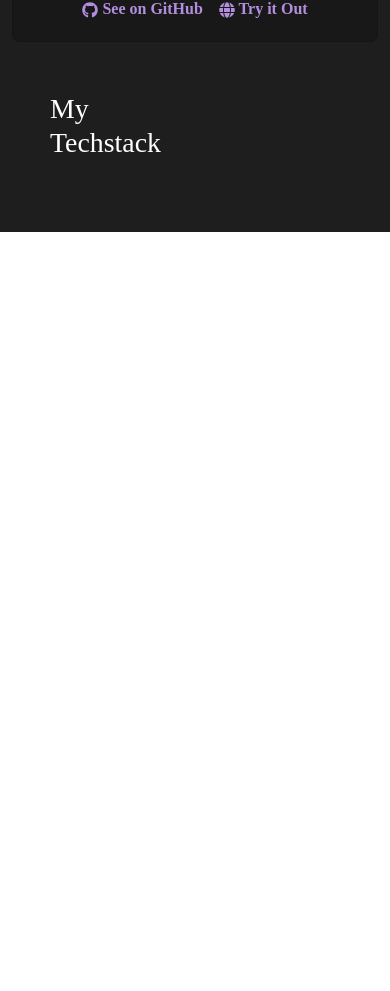
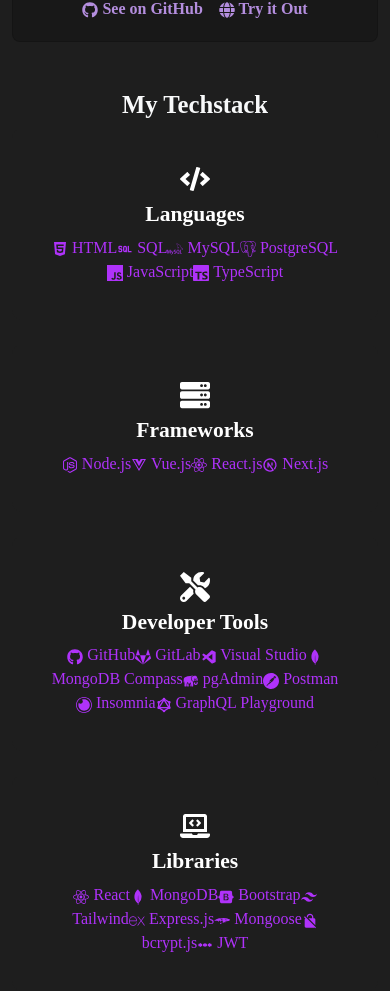
Before and after one commit to Kenhie94/kenjyjap.github.io, a Next.js app in the folder client/: page / in a window 390 px wide. Shown: the part 9075-10066 px from the top of the page. Before the commit the page ends 9307 px from the top, so only its background shows below. Built offline with nearby package versions, Linux system fonts and the light colour scheme; a web font is replaced by a local one.

Commit message:
added icons to techCategories

```diff
--- a/client/src/app/components/techstack/Teckstack.js
+++ b/client/src/app/components/techstack/Teckstack.js
@@ -1,12 +1,90 @@
-import "./techstackstyle.css"
+import "./techstackstyle.css";
 
-export default function Techstack() {
+import React from "react";
+import { FaCode, FaServer, FaTools, FaLaptopCode, FaHtml5, FaNodeJs, FaVuejs, FaReact, FaGithub, FaGitlab, FaBootstrap } from "react-icons/fa";
+import { TbSql, TbBrandNextjs, TbBrandGraphql, TbPassword } from "react-icons/tb"
+import { SiMysql, SiPostgresql, SiJavascript, SiTypescript, SiMongodb, SiPostman, SiInsomnia, SiTailwindcss, SiExpress, SiMongoose } from "react-icons/si";
+import { BiLogoVisualStudio } from "react-icons/bi";
+import { GiElephant } from "react-icons/gi";
+import { MdNoEncryption } from "react-icons/md";
+
+
+// Sample Data with React Icons
+const techCategories = [
+  {
+    title: "Languages",
+    icon: <FaCode size={30} />,
+    technologies: [
+      { name: "HTML", icon: <FaHtml5 /> },
+      { name: "SQL", icon: <TbSql /> },
+      { name: "MySQL", icon: <SiMysql /> },
+      { name: "PostgreSQL", icon: <SiPostgresql /> },
+      { name: "JavaScript", icon: <SiJavascript /> },
+      { name: "TypeScript", icon: <SiTypescript /> },
+    ],
+  },
+  {
+    title: "Frameworks",
+    icon: <FaServer size={30} />,
+    technologies: [
+      { name: "Node.js", icon: <FaNodeJs /> },
+      { name: "Vue.js", icon: <FaVuejs /> },
+      { name: "React.js", icon: <FaReact /> },
+      { name: "Next.js", icon: <TbBrandNextjs /> },
+    ],
+  },
+  {
+    title: "Developer Tools",
+    icon: <FaTools size={30} />,
+    technologies: [
+      { name: "GitHub", icon: <FaGithub /> },
+      { name: "GitLab", icon: <FaGitlab /> },
+      { name: "Visual Studio", icon: <BiLogoVisualStudio /> },
+      { name: "MongoDB Compass", icon: <SiMongodb /> },
+      { name: "pgAdmin", icon: <GiElephant /> },
+      { name: "Postman", icon: <SiPostman /> },
+      { name: "Insomnia", icon: <SiInsomnia /> },
+      { name: "GraphQL Playground", icon: <TbBrandGraphql /> },
+    ],
+  },
+  {
+    title: "Libraries",
+    icon: <FaLaptopCode size={30} />,
+    technologies: [
+      { name: "React", icon: <FaReact /> },
+      { name: "MongoDB", icon: <SiMongodb /> },
+      { name: "Bootstrap", icon: <FaBootstrap /> },
+      { name: "Tailwind", icon: <SiTailwindcss /> },
+      { name: "Express.js", icon: <SiExpress /> },
+      { name: "Mongoose", icon: <SiMongoose /> },
+      { name: "bcrypt.js", icon: <MdNoEncryption /> },
+      { name: "JWT", icon: <TbPassword /> },
+    ],
+  },
+];
+
+export default function TechStack() {
   return (
-    <div>
-      <div id="teckstack" className="container techstackContainer d-flex flex-row align-items-center justify-content-between">
-        <div className="text-content d-flex flex-column">
-          <h1>My Techstack</h1>
-        </div>
+    <div className="container mt-5">
+      <h2 className="fw-bold text-light text-center">My Techstack</h2>
+      <div className="row">
+        {techCategories.map((category, index) => (
+          <div key={index} className="col-md-6 mb-4">
+            <div className={"card techCard"}>
+              <div className="card-body text-center">
+                {category.icon}
+                <h4 className="fw-bold mt-2">{category.title}</h4>
+                <div className="techLi">
+                  {category.technologies.map((tech, i) => (
+                    <span key={i} className="techIt">
+                      {tech.icon} {tech.name}
+                    </span>
+                  ))}
+                </div>
+              </div>
+            </div>
+          </div>
+        ))}
       </div>
     </div>
   );
--- a/client/src/app/components/techstack/techstackstyle.css
+++ b/client/src/app/components/techstack/techstackstyle.css
@@ -6,3 +6,29 @@
   gap: 50px; /* Adjust spacing between text and image */
   padding: 50px;
 }
+
+.techCard {
+  background-color: #1e1e1e; /* Dark theme */
+  border-radius: 10px;
+  padding: 20px;
+  color: white;
+  border: none;
+}
+
+.techList {
+  display: flex;
+  flex-wrap: wrap;
+  justify-content: center;
+  gap: 10px;
+  margin-top: 15px;
+}
+
+.techItem {
+  background: rgba(255, 255, 255, 0.1);
+  padding: 8px 15px;
+  border-radius: 5px;
+  font-size: 14px;
+  display: flex;
+  align-items: center;
+  gap: 5px;
+}
```
